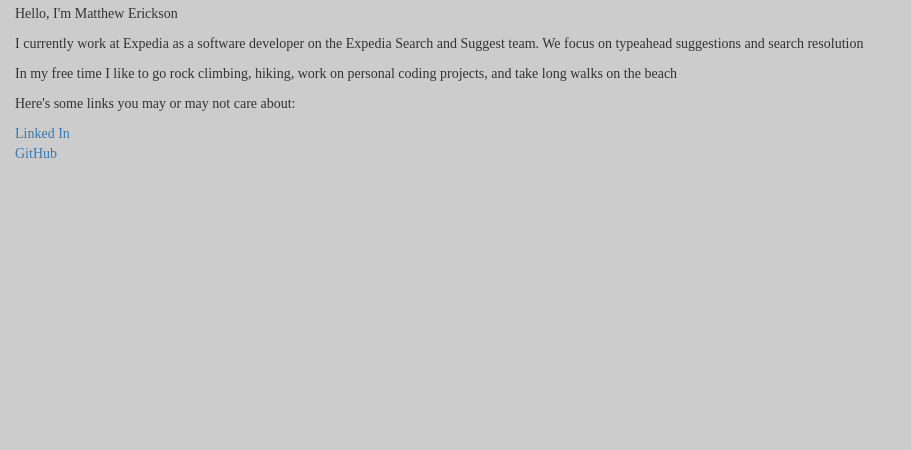
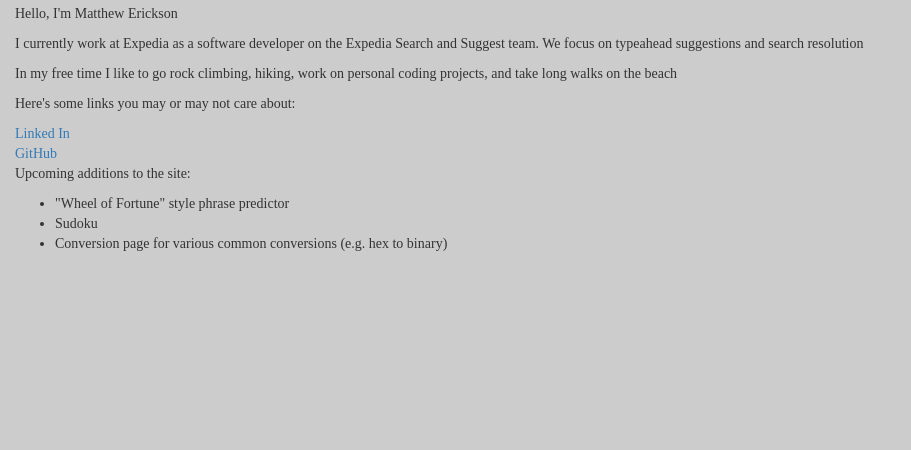
Before and after one commit to MatthewErickson/Hades, a Django app: template hades/templates/hades/index.html in a window 1280 px wide. Shown: the part 62-512 px from the top of the page, without its empty margins (0-911 px from the left). Run offline with Django 3.2, Linux system fonts and the light colour scheme; the template is opened without the code that fills it, so the values that code supplies are empty; some libraries are stand-ins or nearby versions.

Commit message:
test change

```diff
--- a/hades/templates/hades/index.html
+++ b/hades/templates/hades/index.html
@@ -16,5 +16,11 @@
         <div><a href="https://www.linkedin.com/in/professional-code-monkey">Linked In</a></div>
         <div><a href="https://github.com/MatthewErickson">GitHub</a></div>
     </div>
+    <p>Upcoming additions to the site:</p>
+    <ul>
+        <li>"Wheel of Fortune" style phrase predictor</li>
+        <li>Sudoku</li>
+        <li>Conversion page for various common conversions (e.g. hex to binary)</li>
+    </ul>
 </div>
 {% endblock %}
```
